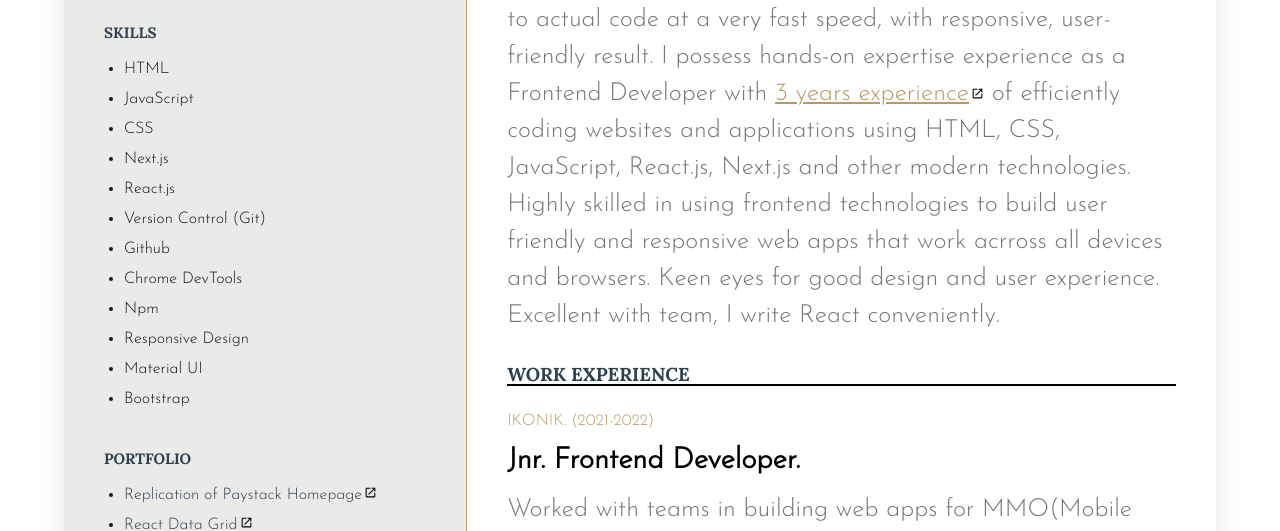
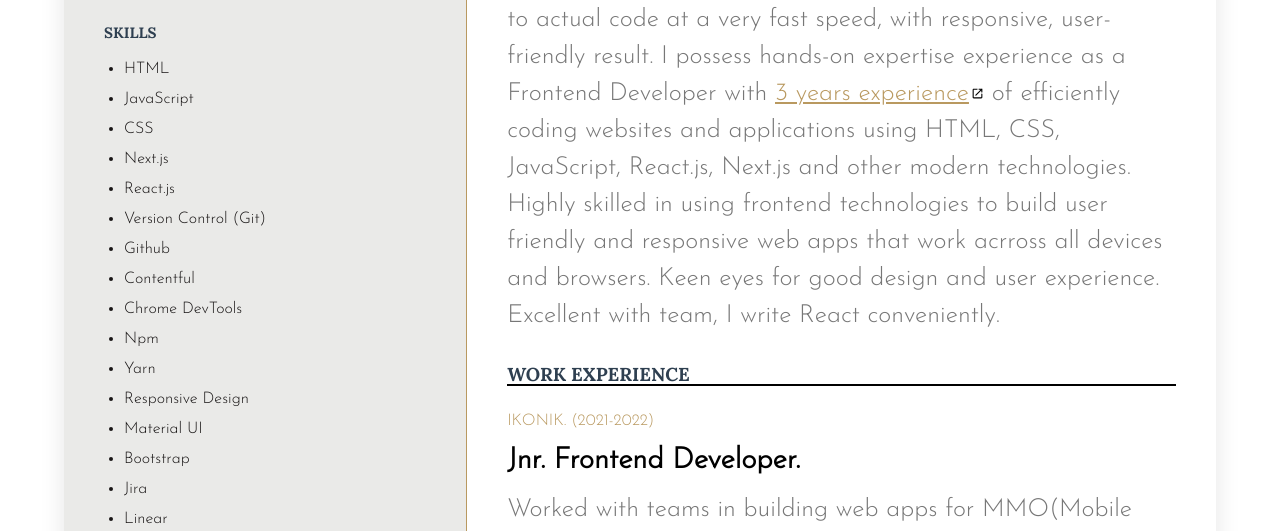
Before and after one commit to dammieayokanmi/MY-CV, a website: page index.html in a window 1280 px wide. Shown: the part 421-952 px from the top of the page. Drawn offline with Linux system fonts and the light colour scheme.

Commit message:
Update index.html

```diff
--- a/index.html
+++ b/index.html
@@ -122,12 +122,17 @@
                 Github
               </li>
               <li>
+                Contentful
+              </li>
+              <li>
                 Chrome DevTools
               </li>
               <li>
                 Npm
               </li>
-
+              <li>
+                Yarn
+              </li>
               <li>
                 Responsive Design
               </li>
@@ -136,6 +141,12 @@
               </li>
               <li>
                 Bootstrap
+              </li>
+               <li>
+                Jira
+              </li>
+               <li>
+                Linear
               </li>
             </ul>
        </section>
```
